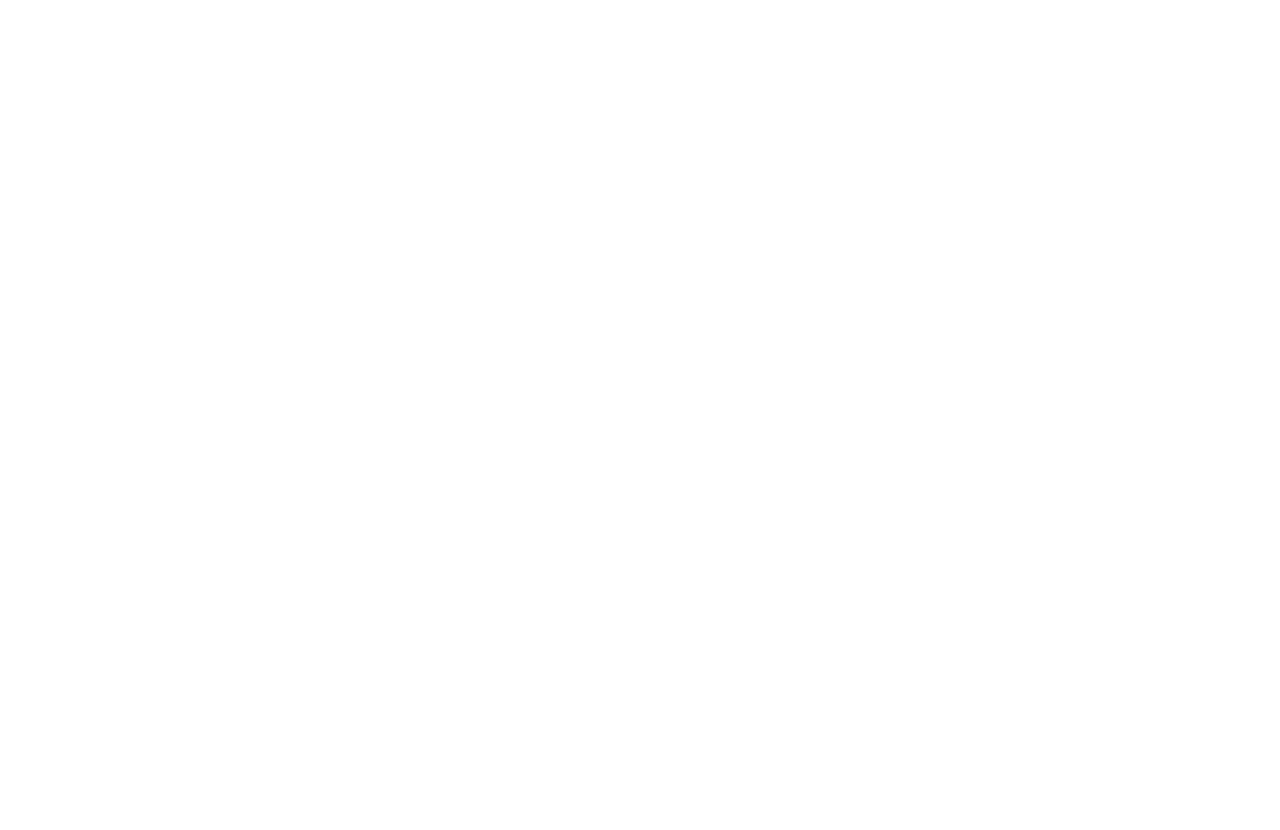
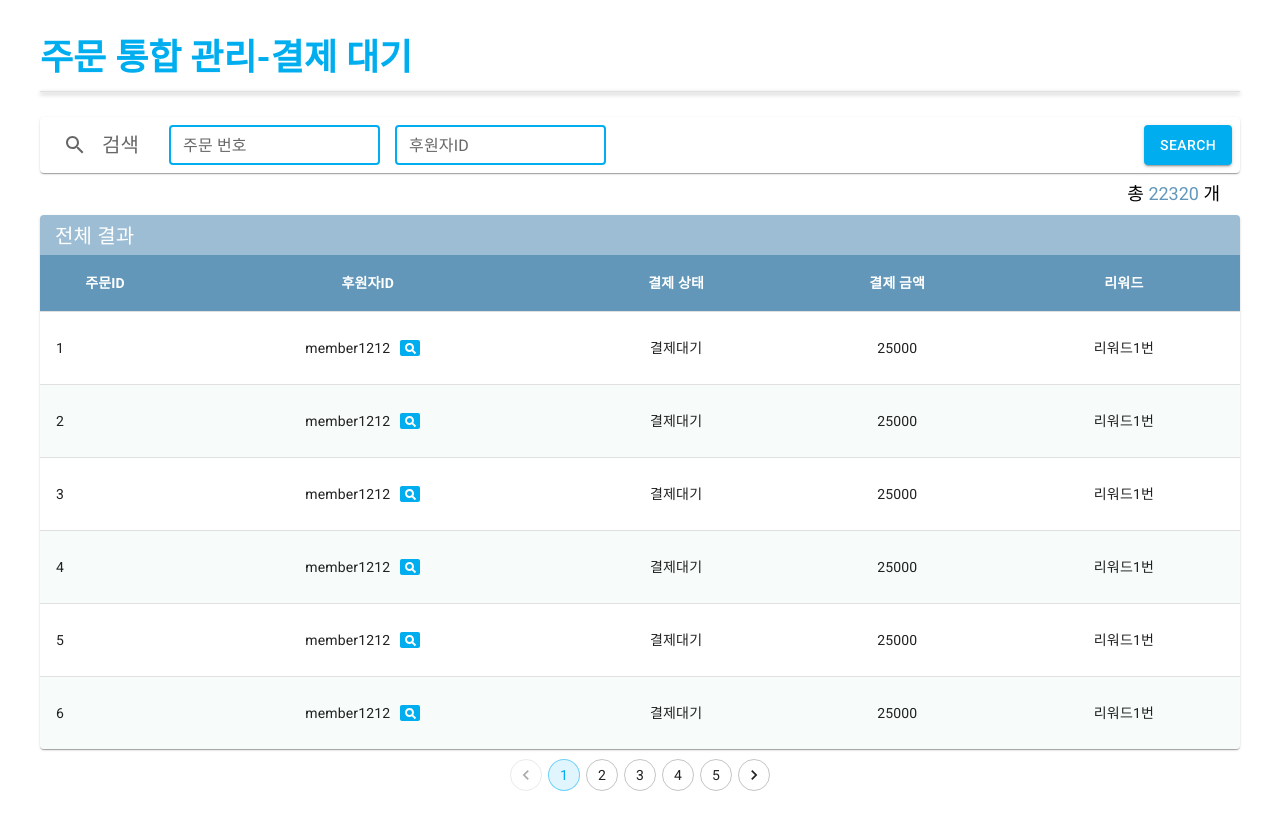
Before and after one commit to DaeyeonKim97/leisurethat-front, a React (Create React App) app: page /project in a window 1280 px wide. Shown: the top 830 px of the page. Before the commit the page ends 800 px from the top, so only its background shows below. Built offline with nearby package versions, Linux system fonts and the light colour scheme.

Commit message:
fix:project:라우터결제대기페이지 추가

```diff
--- a/src/project/routes/ProjectRouter.js
+++ b/src/project/routes/ProjectRouter.js
@@ -1,12 +1,13 @@
-import { BrowserRouter, Routes, Route } from 'react-router-dom';
-import ProjectLayout from '../layouts/ProjectLayout';
+import { BrowserRouter, Routes, Route } from 'react-router-dom'
+import ProjectLayout from '../layouts/ProjectLayout'
+import WaitingPaymentPage from '../pages/WaitingPaymentPage'
 
-export default function ProjectRouter(){
-    return (
-            <Routes>
-                <Route path="/" element={<ProjectLayout/>} >
-
-                </Route>
-            </Routes>
-    )
+export default function ProjectRouter() {
+  return (
+    <Routes>
+      <Route path="/" element={<ProjectLayout />}>
+        <Route path="/" element={<WaitingPaymentPage />} />
+      </Route>
+    </Routes>
+  )
 }
```
